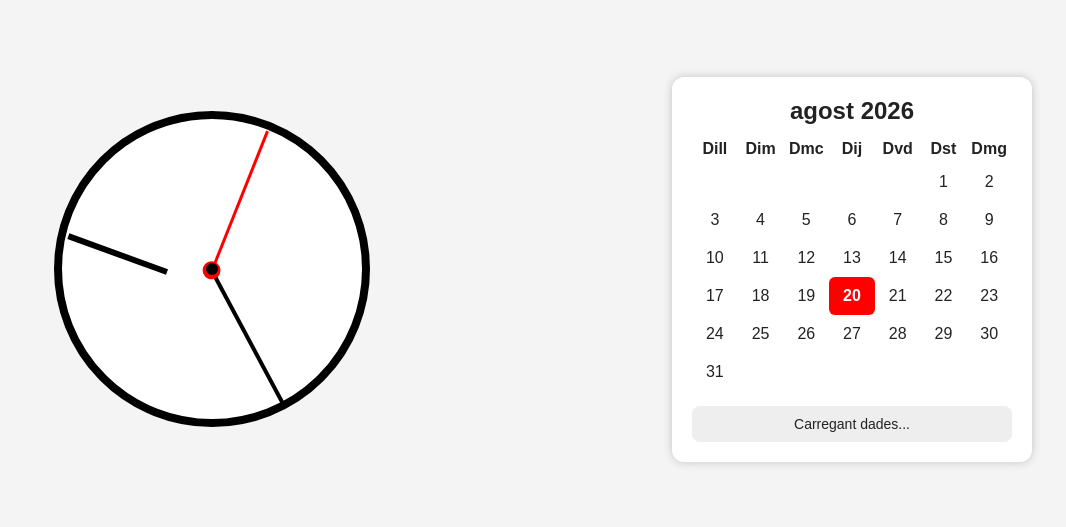
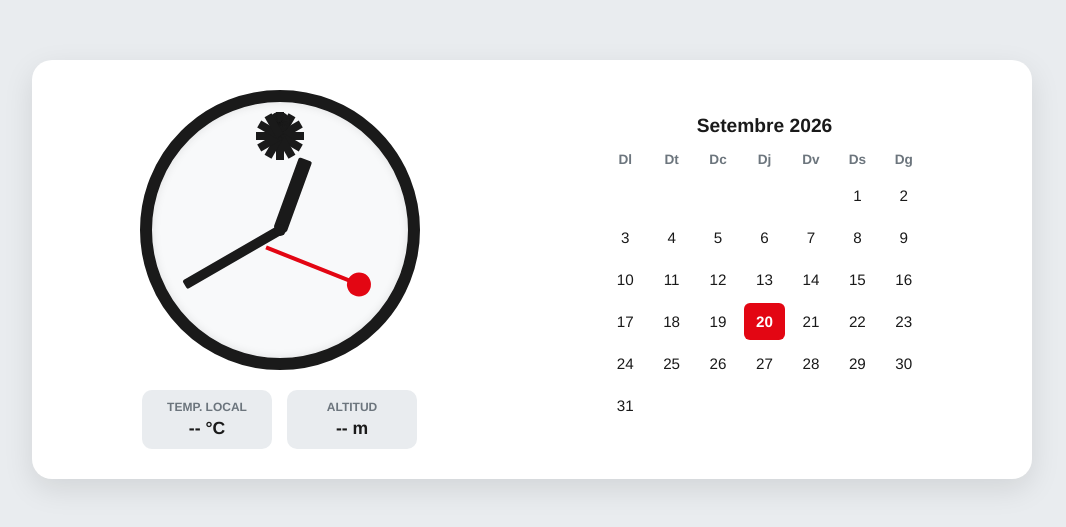
Before and after one commit to xavimuniesa/Dhali, a plain HTML site: page index.html in a window 1280 px wide. Shown: the part 131-658 px from the top of the page, without its empty margins (108-1174 px from the left). Drawn offline with Linux system fonts and the light colour scheme.

Commit message:
Update index.html

```diff
--- a/index.html
+++ b/index.html
@@ -3,253 +3,383 @@
 <head>
     <meta charset="UTF-8">
     <meta name="viewport" content="width=device-width, initial-scale=1.0">
-<title>Mondaine Stop2Go + Calendari</title>
-
+    <title>Rellotge Stop2Go & Calendari</title>
     <style>
-    body {
-        margin: 0;
-        font-family: Arial, sans-serif;
-        background: #f4f4f4;
-        color: #222;
-        display: flex;
-        flex-direction: row;
-        height: 100vh;
+        :root {
+            --mondaine-red: #e30613;
+            --mondaine-black: #1a1a1a;
+            --mondaine-white: #f8f9fa;
+            --bg-color: #e9ecef;
         }
 
-    /* Layout responsive */
-    @media (max-width: 768px) {
+        * {
+            box-sizing: border-box;
+            margin: 0;
+            padding: 0;
+            font-family: 'Helvetica Neue', Helvetica, Arial, sans-serif;
+        }
+
         body {
+            background-color: var(--bg-color);
+            color: var(--mondaine-black);
+            display: flex;
+            justify-content: center;
+            align-items: center;
+            min-height: 100vh;
+            padding: 20px;
+        }
+
+        .container {
+            display: flex;
             flex-direction: column;
+            gap: 30px;
+            align-items: center;
+            max-width: 1000px;
+            width: 100%;
+            background: #ffffff;
+            padding: 30px;
+            border-radius: 20px;
+            box-shadow: 0 10px 30px rgba(0,0,0,0.1);
+        }
+
+        /* Responsive: Costat a costat en pantalles grans */
+        @media (min-width: 768px) {
+            .container {
+                flex-direction: row;
+                justify-content: space-around;
             }
         }
 
-    /* Contenidor principal */
-    .clock-container, .calendar-container {
-        flex: 1;
+        .clock-section {
             display: flex;
-        justify-content: center;
+            flex-direction: column;
             align-items: center;
-        padding: 20px;
+            gap: 20px;
         }
 
-    /* Rellotge */
+        /* Disseny Rellotge Mondaine */
         .clock {
-        width: 300px;
-        height: 300px;
-        border: 8px solid black;
+            width: 280px;
+            height: 280px;
+            background-color: var(--mondaine-white);
+            border: 12px solid var(--mondaine-black);
             border-radius: 50%;
             position: relative;
-        background: white;
+            box-shadow: inset 0 0 10px rgba(0,0,0,0.1);
         }
 
-    .center-dot {
+        /* Marks (Hores i Minuts) */
+        .dial-mark {
+            position: absolute;
+            background-color: var(--mondaine-black);
+            left: 50%;
+            transform-origin: 50% 100%;
+        }
+
+        .dial-mark.hour {
+            width: 8px;
+            height: 24px;
+            margin-left: -4px;
+            top: 10px;
+        }
+
+        .dial-mark.minute {
+            width: 3px;
+            height: 10px;
+            margin-left: -1.5px;
+            top: 10px;
+        }
+
+        /* Agulles */
+        .hand {
+            position: absolute;
+            bottom: 50%;
+            left: 50%;
+            transform-origin: 50% 100%;
+            background-color: var(--mondaine-black);
+        }
+
+        .hand.hour-hand {
+            width: 14px;
+            height: 75px;
+            margin-left: -7px;
+            border-radius: 2px;
+            z-index: 2;
+        }
+
+        .hand.minute-hand {
+            width: 10px;
+            height: 110px;
+            margin-left: -5px;
+            border-radius: 2px;
+            z-index: 3;
+            transition: transform 0.15s cubic-bezier(0.4, 2.08, 0.55, 0.44); /* Salt característic */
+        }
+
+        .hand.second-hand {
+            width: 4px;
+            height: 100px;
+            margin-left: -2px;
+            background-color: var(--mondaine-red);
+            z-index: 4;
+            transform-origin: 50% 85%; /* Eix lleugerament desplaçat */
+            bottom: 35%;
+        }
+
+        .second-hand::after {
+            content: '';
+            position: absolute;
+            top: -12px;
+            left: -10px;
+            width: 24px;
+            height: 24px;
+            background-color: var(--mondaine-red);
+            border-radius: 50%;
+        }
+
+        .center-nut {
+            position: absolute;
+            top: 50%;
+            left: 50%;
             width: 12px;
             height: 12px;
-        background: black;
+            margin-top: -6px;
+            margin-left: -6px;
+            background-color: var(--mondaine-black);
             border-radius: 50%;
-        position: absolute;
-        top: 50%; left: 50%;
-        transform: translate(-50%, -50%);
-        z-index: 10;
+            z-index: 5;
         }
 
-    .hand {
-        position: absolute;
-        width: 50%;
-        height: 4px;
-        background: black;
-        top: 50%;
-        transform-origin: 100%;
-        transform: rotate(0deg);
+        /* Vinyetes Info Meteo/Altitud */
+        .widgets {
+            display: flex;
+            gap: 15px;
+            width: 100%;
+            justify-content: center;
         }
 
-    .minute-hand {
-        height: 4px;
-        background: black;
+        .widget {
+            background: var(--bg-color);
+            padding: 10px 15px;
+            border-radius: 10px;
+            text-align: center;
+            flex: 1;
+            max-width: 130px;
         }
 
-    .hour-hand {
-        height: 6px;
-        background: black;
-        width: 35%;
+        .widget-title {
+            font-size: 0.75rem;
+            text-transform: uppercase;
+            color: #6c757d;
+            font-weight: bold;
         }
 
-    /* Segonera Mondaine */
-    .second-hand {
-        height: 3px;
-        background: red;
-    }
-
-    .second-circle {
-        width: 18px;
-        height: 18px;
-        background: red;
-        border-radius: 50%;
-        position: absolute;
-        right: -9px;
-        top: -7px;
+        .widget-value {
+            font-size: 1.1rem;
+            font-weight: bold;
+            margin-top: 4px;
         }
 
         /* Calendari */
-    .calendar {
-        width: 320px;
-        background: white;
-        padding: 20px;
-        border-radius: 12px;
-        box-shadow: 0 0 10px rgba(0,0,0,0.2);
+        .calendar-section {
+            width: 100%;
+            max-width: 320px;
         }
 
-    .calendar h2 {
+        .calendar-header {
             text-align: center;
-        margin: 0 0 10px 0;
+            font-weight: bold;
+            font-size: 1.2rem;
+            margin-bottom: 15px;
+            text-transform: capitalize;
         }
 
-    .weekdays, .days {
+        .calendar-grid {
             display: grid;
             grid-template-columns: repeat(7, 1fr);
+            gap: 5px;
             text-align: center;
         }
 
-    .weekdays div {
+        .day-name {
             font-weight: bold;
-        padding: 5px 0;
+            font-size: 0.85rem;
+            color: #6c757d;
+            padding-bottom: 5px;
         }
 
-    .days div {
+        .day {
             padding: 10px 0;
+            font-size: 0.95rem;
             border-radius: 6px;
         }
 
-    .today {
-        background: red;
+        .day.today {
+            background-color: var(--mondaine-red);
             color: white;
             font-weight: bold;
         }
 
-    /* Info meteorològica */
-    .info-box {
-        margin-top: 15px;
-        padding: 10px;
-        background: #eee;
-        border-radius: 8px;
-        text-align: center;
-        font-size: 14px;
+        .day.empty {
+            visibility: hidden;
         }
     </style>
 </head>
-
 <body>
 
-<div class="clock-container">
-    <div class="clock">
-        <div class="center-dot"></div>
+<div class="container">
+    <!-- Secció Rellotge -->
+    <div class="clock-section">
+        <div class="clock" id="clock">
             <div class="hand hour-hand" id="hourHand"></div>
             <div class="hand minute-hand" id="minuteHand"></div>
-        <div class="hand second-hand" id="secondHand">
-            <div class="second-circle"></div>
+            <div class="hand second-hand" id="secondHand"></div>
+            <div class="center-nut"></div>
+        </div>
+
+        <div class="widgets">
+            <div class="widget">
+                <div class="widget-title">Temp. Local</div>
+                <div class="widget-value" id="tempValue">-- °C</div>
+            </div>
+            <div class="widget">
+                <div class="widget-title">Altitud</div>
+                <div class="widget-value" id="altValue">-- m</div>
             </div>
         </div>
     </div>
 
-<div class="calendar-container">
-    <div class="calendar" id="calendar"></div>
+    <!-- Secció Calendari -->
+    <div class="calendar-section">
+        <div class="calendar-header" id="calendarHeader"></div>
+        <div class="calendar-grid" id="calendarGrid">
+            <div class="day-name">Dl</div>
+            <div class="day-name">Dt</div>
+            <div class="day-name">Dc</div>
+            <div class="day-name">Dj</div>
+            <div class="day-name">Dv</div>
+            <div class="day-name">Ds</div>
+            <div class="day-name">Dg</div>
+        </div>
+    </div>
 </div>
 
 <script>
-/* ---------------------------
-   Rellotge Mondaine Stop2Go
-----------------------------*/
-let minute = null;
-let second = null;
+    // Generar marques del rellotge
+    const clock = id('clock');
+    for (let i = 0; i < 60; i++) {
+        const mark = document.createElement('div');
+        mark.className = `dial-mark ${i % 5 === 0 ? 'hour' : 'minute'}`;
+        mark.style.transform = `rotate(${i * 6}deg)`;
+        clock.appendChild(mark);
+    }
+
+    function id(elemId) { return document.getElementById(elemId); }
+
+    // Lògica Stop2Go
+    let currentMinute = -1;
 
     function updateClock() {
         const now = new Date();
-    let h = now.getHours();
-    let m = now.getMinutes();
-    let s = now.getSeconds() + now.getMilliseconds() / 1000;
+        const ms = now.getMilliseconds();
+        const s = now.getSeconds();
+        const m = now.getMinutes();
+        const h = now.getHours();
 
-    // STOP2GO: 58s de moviment + 2s pausa
-    let stop2goSeconds = (s % 60);
-
-    if (stop2goSeconds <= 58) {
-        // Moviment continu
-        second = (stop2goSeconds / 58) * 360;
+        // 1. Segonera Stop2Go (58s de gir continu + 2s aturada a les 12)
+        let secondAngle = 0;
+        if (s < 58) {
+            const totalMs = s * 1000 + ms;
+            secondAngle = (totalMs / 58000) * 360;
         } else {
-        // Pausa de 2s a les 12
-        second = 360;
-        // Minut salta només quan entra a la pausa
-        if (minute !== m) {
-            minute = m;
-        }
+            secondAngle = 360; // S'atura exactament a dalt
         }
 
-    // Minutera i hora
-    const minuteAngle = (m + (stop2goSeconds <= 58 ? stop2goSeconds/58 : 0)) * 6;
-    const hourAngle = (h % 12) * 30 + m * 0.5;
+        // 2. Salt instantani de la minutera a les 12 (al segon 0)
+        const minuteAngle = (m * 6);
+        const hourAngle = ((h % 12) * 30) + (m * 0.5);
 
-    document.getElementById("secondHand").style.transform = `rotate(${second}deg)`;
-    document.getElementById("minuteHand").style.transform = `rotate(${minuteAngle}deg)`;
-    document.getElementById("hourHand").style.transform = `rotate(${hourAngle}deg)`;
+        id('secondHand').style.transform = `rotate(${secondAngle}deg)`;
+        id('minuteHand').style.transform = `rotate(${minuteAngle}deg)`;
+        id('hourHand').style.transform = `rotate(${hourAngle}deg)`;
+
+        // Actualitzar el calendari si canvia de dia
+        if (m !== currentMinute) {
+            currentMinute = m;
+            if (h === 0 && m === 0) renderCalendar();
+        }
 
         requestAnimationFrame(updateClock);
     }
 
-updateClock();
-
-/* ---------------------------
-   Calendari mensual
-----------------------------*/
-function generateCalendar() {
-    const calendar = document.getElementById("calendar");
+    // Lògica Calendari (Inici en Dilluns)
+    function renderCalendar() {
         const now = new Date();
         const year = now.getFullYear();
         const month = now.getMonth();
+        const today = now.getDate();
 
-    const firstDay = new Date(year, month, 1);
-    const startDay = (firstDay.getDay() + 6) % 7; // Dilluns = 0
+        const monthNames = ["Gener", "Febrer", "Març", "Abril", "Maig", "Juny", "Jost", "Setembre", "Octubre", "Novembre", "Desembre"];
+        id('calendarHeader').innerText = `${monthNames[month]} ${year}`;
 
-    const daysInMonth = new Date(year, month + 1, 0).getDate();
+        const grid = id('calendarGrid');
+        // Netejar dies anteriors
+        const days = grid.querySelectorAll('.day');
+        days.forEach(d => d.remove());
 
-    let html = `<h2>${now.toLocaleString("ca-ES", { month: "long" })} ${year}</h2>`;
-    html += `<div class="weekdays">
-                <div>Dill</div><div>Dim</div><div>Dmc</div>
-                <div>Dij</div><div>Dvd</div><div>Dst</div><div>Dmg</div>
-             </div><div class="days">`;
+        const firstDay = new Date(year, month, 1).getDay();
+        // Ajustar perquè el primer dia sigui dilluns (0=Dilluns, 6=Diumenge)
+        const startingDay = (firstDay === 0 ? 6 : firstDay - 1);
+        const totalDays = new Date(year, month + 1, 0).getDate();
 
-    for (let i = 0; i < startDay; i++) html += `<div></div>`;
-
-    for (let d = 1; d <= daysInMonth; d++) {
-        const isToday = d === now.getDate();
-        html += `<div class="${isToday ? "today" : ""}">${d}</div>`;
+        // Dies buits
+        for (let i = 0; i < startingDay; i++) {
+            const emptyCell = document.createElement('div');
+            emptyCell.className = 'day empty';
+            grid.appendChild(emptyCell);
         }
 
-    html += `</div>`;
-    html += `<div class="info-box" id="weatherBox">Carregant dades...</div>`;
-
-    calendar.innerHTML = html;
+        // Dies del mes
+        for (let day = 1; day <= totalDays; day++) {
+            const dayCell = document.createElement('div');
+            dayCell.className = `day ${day === today ? 'today' : ''}`;
+            dayCell.innerText = day;
+            grid.appendChild(dayCell);
+        }
     }
 
-generateCalendar();
+    // Geolocalització, Temperatura i Altitud (Open-Meteo API)
+    function fetchLocationData() {
+        if ("geolocation" in navigator) {
+            navigator.geolocation.getCurrentPosition(async (position) => {
+                const lat = position.coords.latitude;
+                const lon = position.coords.longitude;
 
-/* ---------------------------
-   Temperatura i altitud
-   (Open-Meteo API)
-----------------------------*/
-navigator.geolocation.getCurrentPosition(async pos => {
-    const lat = pos.coords.latitude;
-    const lon = pos.coords.longitude;
+                try {
+                    const response = await fetch(`https://api.open-meteo.com/v1/forecast?latitude=${lat}&longitude=${lon}&current=temperature_2m&elevation=nan`);
+                    const data = await response.json();
 
-    const url = `https://api.open-meteo.com/v1/forecast?latitude=${lat}&longitude=${lon}&current_weather=true&elevation=true`;
+                    if(data.current && data.current.temperature_2m !== undefined) {
+                        id('tempValue').innerText = `${Math.round(data.current.temperature_2m)} °C`;
+                    }
+                    if(data.elevation !== undefined) {
+                        id('altValue').innerText = `${Math.round(data.elevation)} m`;
+                    }
+                } catch (e) {
+                    id('tempValue').innerText = "N/A";
+                    id('altValue').innerText = "N/A";
+                }
+            }, () => {
+                id('tempValue').innerText = "Bloquejat";
+                id('altValue').innerText = "Bloquejat";
+            });
+        }
+    }
 
-    const data = await fetch(url).then(r => r.json());
-
-    const temp = data.current_weather.temperature;
-    const elev = data.elevation;
-
-    document.getElementById("weatherBox").innerHTML =
-        `Temperatura: <b>${temp}°C</b><br>Altitud: <b>${elev} m</b>`;
-});
+    // Inicialització
+    renderCalendar();
+    fetchLocationData();
+    requestAnimationFrame(updateClock);
 </script>
-
 </body>
 </html>
```
Lines whose indentation alone changed are shown as unchanged.
